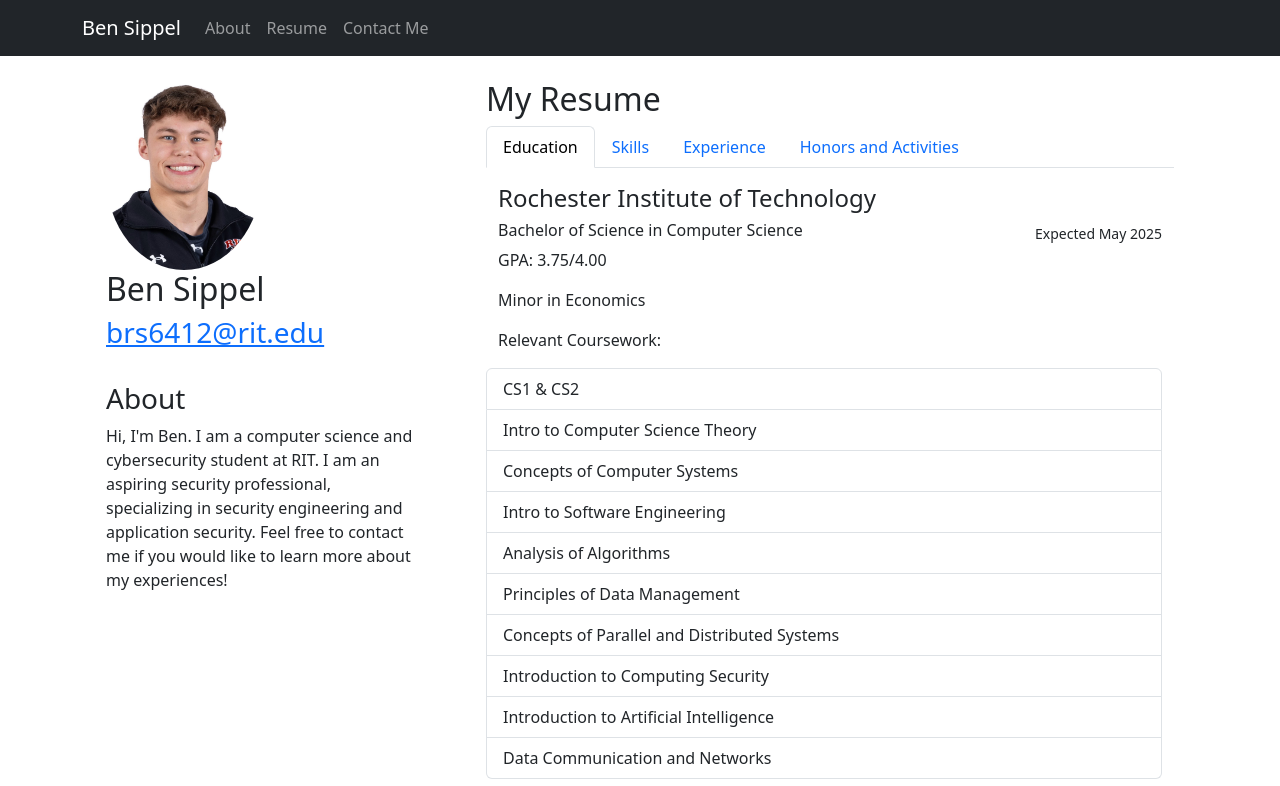
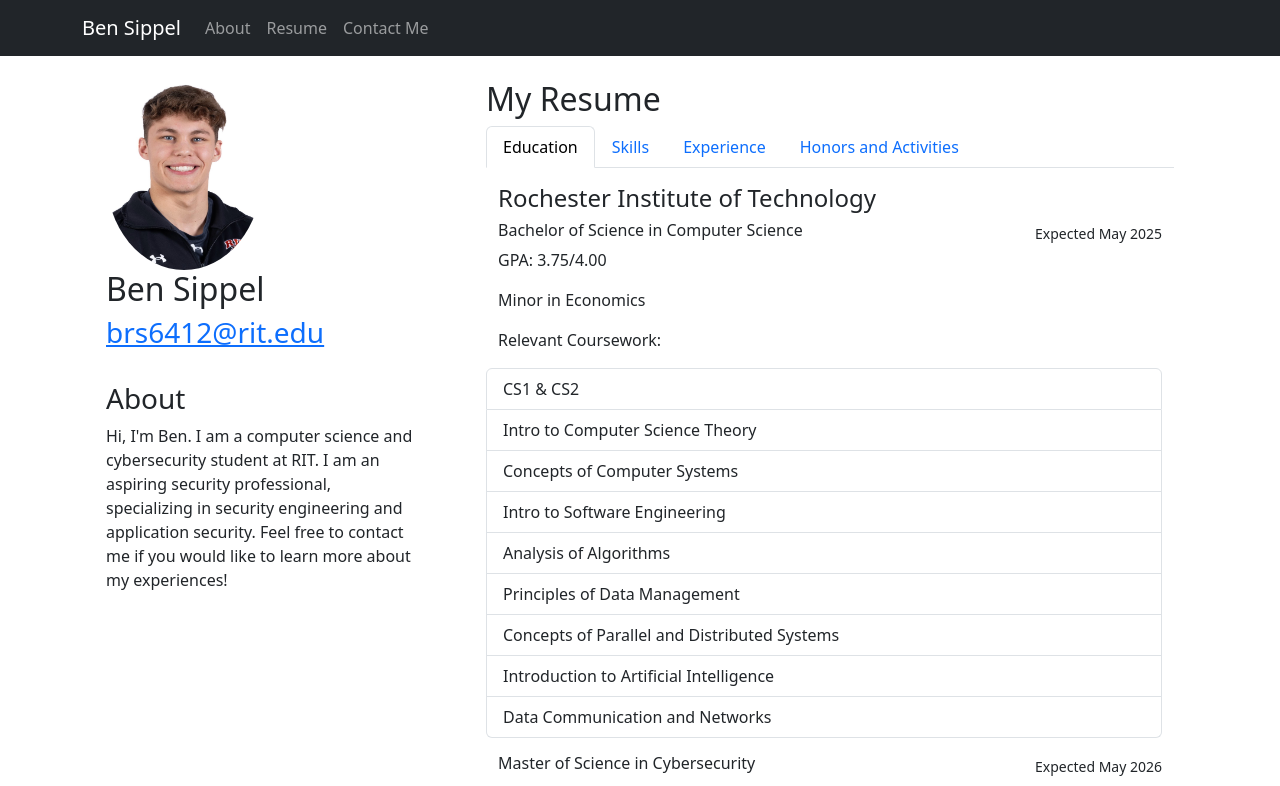
Before and after one commit to brs6412/personal-site, a React (Create React App) app: page /resume in a window 1280 px wide. Shown: the top 786 px of the page. Built offline with nearby package versions, Linux system fonts and the light colour scheme.

Commit message:
Minor revisions to course visibility and skill terminology

```diff
--- a/src/assets/courses.js
+++ b/src/assets/courses.js
@@ -10,8 +10,8 @@ const courses = [
     degree: "bs",
     dual: false,
   },
-  { title: "Foundations of Cryptography", degree: "bs", dual: true },
-  { title: "Introduction to Big Data", degree: "bs", dual: true },
+  { title: "Foundations of Cryptography", degree: "ms", dual: true },
+  { title: "Introduction to Big Data", degree: "ms", dual: true },
   { title: "Introduction to Computing Security", degree: "ms", dual: false },
   {
     title: "Introduction to Artificial Intelligence",
--- a/src/assets/skill-data.js
+++ b/src/assets/skill-data.js
@@ -14,7 +14,7 @@ const skillData = {
     "RESTful APIs",
     "CompTIA Security+",
     "Database Engineering",
-    "Networking",
+    "Network Engineering",
     "Version Control",
   ],
 };
--- a/src/components/Education.js
+++ b/src/components/Education.js
@@ -38,11 +38,8 @@ export default function Education() {
         <ListGroup>
           {coursework.map(
             (course) =>
-              !course.dual && (
-                <ListGroup.Item>
-                  {course.title + " "}
-                  {course.dual && <Intersect />}
-                </ListGroup.Item>
+              course.degree === "bs" && (
+                <ListGroup.Item>{course.title}</ListGroup.Item>
               )
           )}
         </ListGroup>
```
